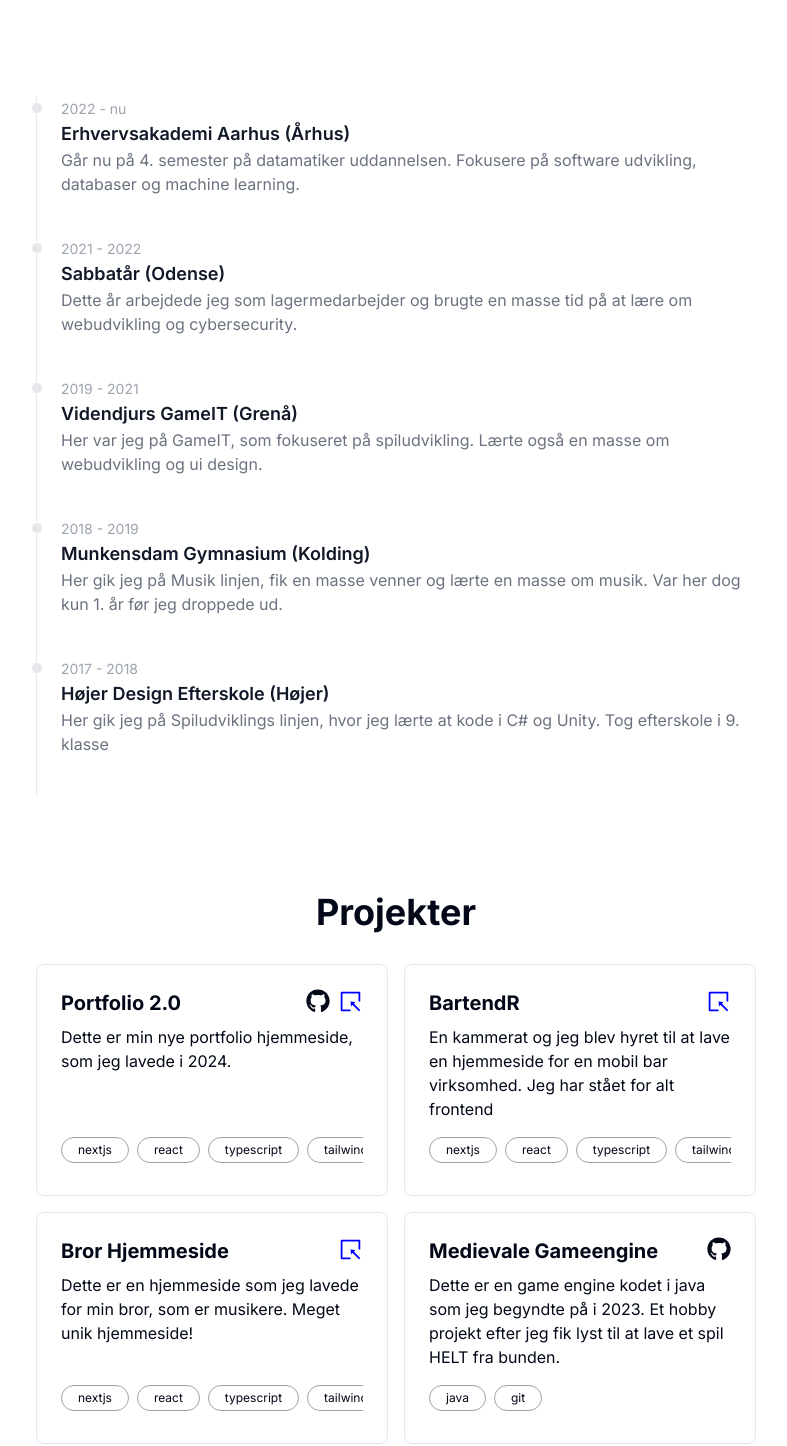
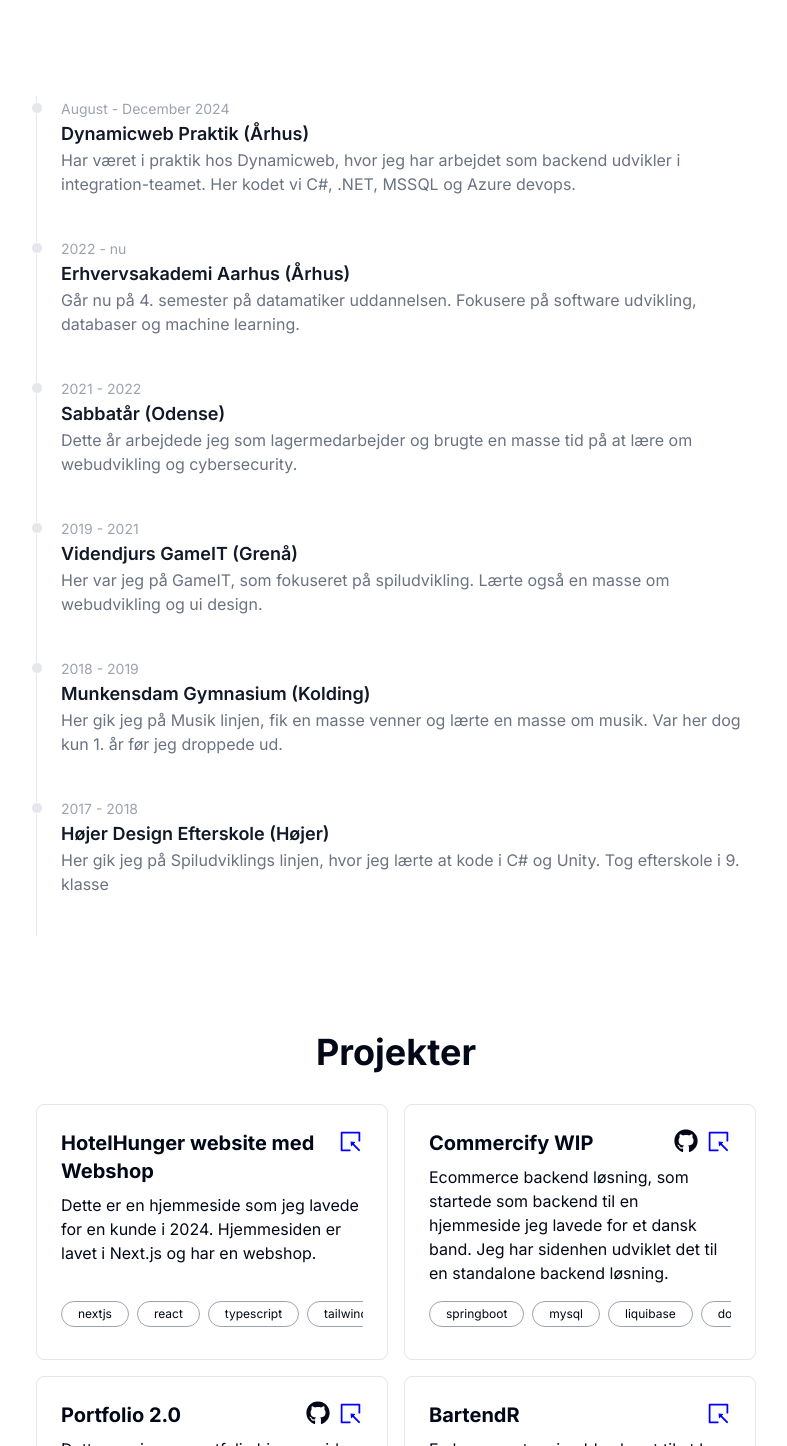
Before and after one commit to gustaavik/portfolio2, a Next.js app: page / in a window 1280 px wide. Shown: the part 644-2090 px from the top of the page, without its empty margins (244-1031 px from the left). Built offline with nearby package versions, Linux system fonts and the light colour scheme.

Commit message:
update footer year and add new projects to portfolio

```diff
--- a/app/layout.tsx
+++ b/app/layout.tsx
@@ -26,7 +26,7 @@
         {children}
         <footer className="flex justify-center flex-col gap-2 py-8 items-center max-w-md mx-auto">
           <div className="text-center font-bold">
-            Gustav Haavik © 2024
+            Gustav Haavik © 2025
           </div>
           <div className="flex gap-4 justify-center w-full text-sm font-semibold">
             <a href={GITHUB} className="hover:underline" target="_blank">Github</a>
--- a/app/page.tsx
+++ b/app/page.tsx
@@ -10,6 +10,11 @@
 import { MdEmail } from "react-icons/md";
 
 const timelineItems: TimelineElement[] = [
+  {
+    date: 'August - December 2024',
+    title: 'Dynamicweb Praktik (Århus)',
+    description: 'Har været i praktik hos Dynamicweb, hvor jeg har arbejdet som backend udvikler i integration-teamet. Her kodet vi C#, .NET, MSSQL og Azure devops.',
+  },
   {
     date: '2022 - nu',
     title: 'Erhvervsakademi Aarhus (Århus)',
@@ -38,6 +43,21 @@
 ];
 
 const PROJECTS: ProjectElement[] = [
+  {
+    title: 'HotelHunger website med Webshop',
+    description: 'Dette er en hjemmeside som jeg lavede for en kunde i 2024. Hjemmesiden er lavet i Next.js og har en webshop.',
+    tags: ['nextjs', 'react', 'typescript', 'tailwindcss', 'git', 'docker', 'commercify'],
+    link: 'https://hotelhunger.nu',
+    year: '2024'
+  },
+  {
+    title: 'Commercify WIP',
+    description: 'Ecommerce backend løsning, som startede som backend til en hjemmeside jeg lavede for et dansk band. Jeg har sidenhen udviklet det til en standalone backend løsning.',
+    tags: ['springboot', 'mysql', 'liquibase', 'docker', 'nextjs', 'shadcn', 'git', 'mobilepay', 'stripe'],
+    link: 'https://commercify.app',
+    github: 'https://github.com/Zenfulcode/Commercify',
+    year: '2024'
+  },
   {
     title: 'Portfolio 2.0',
     description: 'Dette er min nye portfolio hjemmeside, som jeg lavede i 2024.',
@@ -135,7 +155,7 @@
         <div>
           <h1 className="font-bold text-lg">Mere om mig</h1>
           <p className="text-justify">
-            Jeg er 23 år og er i mit 4. semester på Erhvervsakademi Aarhus. Jeg har kodet intensivt siden 2016,
+            Jeg er 24 år og er på mit 5. semester på Erhvervsakademi Aarhus. Jeg har kodet intensivt siden 2016,
             hvor fokus har været på spiludvikling. Har gennem tiden kodet i mange forskellige sprog og brugt diverse frameworks.
             <br />
             <br />
--- a/app/projects/page.tsx
+++ b/app/projects/page.tsx
@@ -5,6 +5,21 @@
 import React from 'react'
 
 const PROJECTS: ProjectElement[] = [
+  {
+    title: 'HotelHunger website med Webshop',
+    description: 'Dette er en hjemmeside som jeg lavede for en kunde i 2024. Hjemmesiden er lavet i Next.js og har en webshop.',
+    tags: ['nextjs', 'react', 'typescript', 'tailwindcss', 'git', 'commercify'],
+    link: 'https://hotelhunger.nu',
+    year: '2024'
+  },
+  {
+    title: 'Commercify WIP',
+    description: 'Ecommerce backend løsning, som startede som backend til en hjemmeside jeg lavede for et dansk band. Jeg har sidenhen udviklet det til en standalone backend løsning.',
+    tags: ['springboot', 'mysql', 'liquibase', 'nextjs', 'shadcn', 'git'],
+    link: 'https://commercify.app',
+    github: 'https://github.com/Zenfulcode/Commercify',
+    year: '2024'
+  },
   {
     title: 'Portfolio 2.0',
     description: 'Dette er min nye portfolio hjemmeside, som jeg lavede i 2024.',
```
